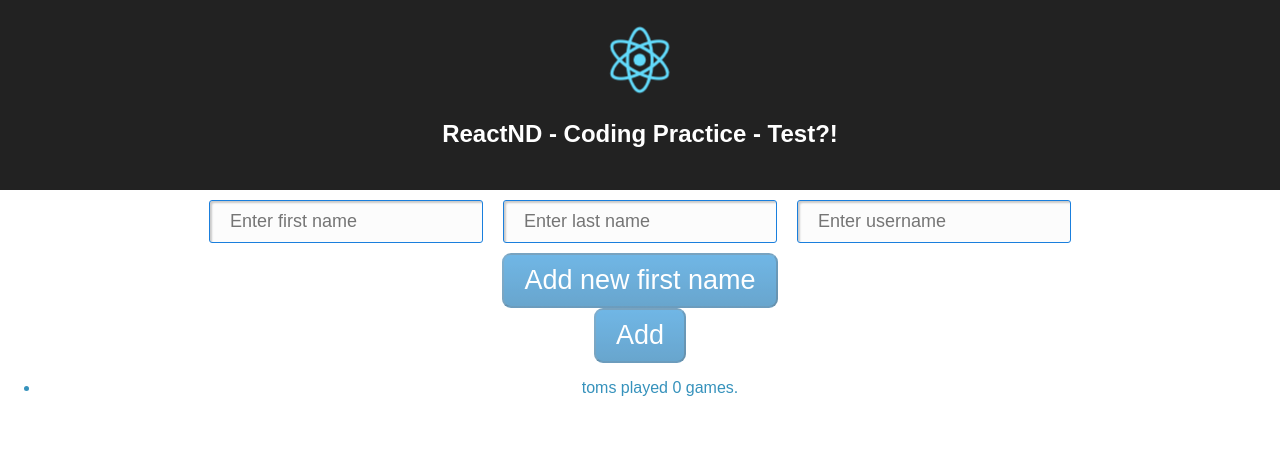
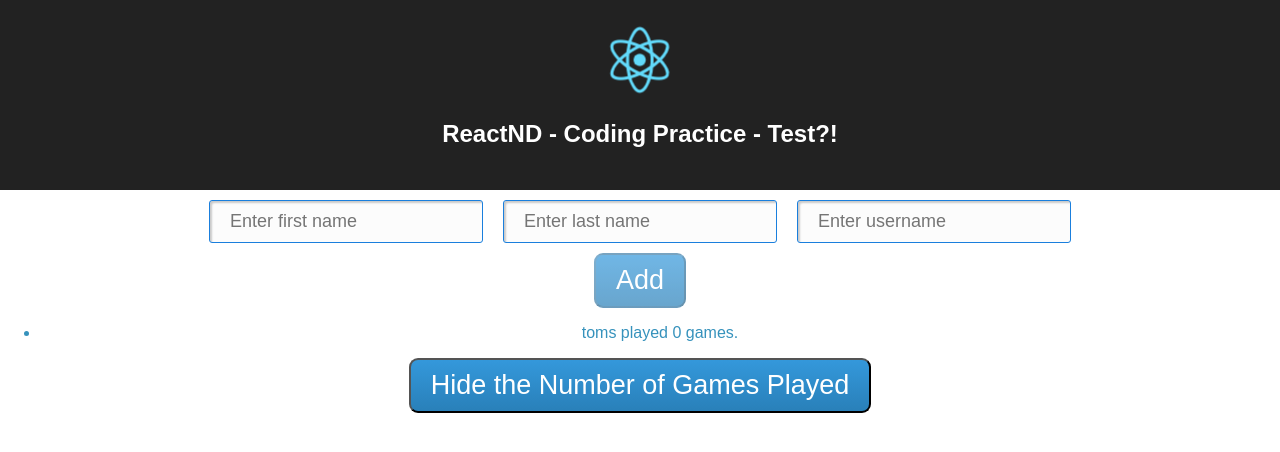
Before and after one commit to tomstockwood/Exercise-1-All-Together, a React (Create React App) app: page / in a window 1280 px wide. Shown: the top 452 px of the page. Built offline with nearby package versions, Linux system fonts and the light colour scheme.

Commit message:
Created a toggle Show/Hide button
The button mostly works, but still has some bugs - it can't deal with a new user being added whilst the no. of games are being hidden

```diff
--- a/src/AddUserToState.js
+++ b/src/AddUserToState.js
@@ -25,12 +25,12 @@ function AddUserToState(props) {
             />
           </form>
 
-          <GenericButton
+          {/* <GenericButton
             disabled={props.test === ''}
             onClick={props.addFirstName}
           >
             Add new first name
-          </GenericButton>
+          </GenericButton> */}
         </div>
     )
 }
--- a/src/App.js
+++ b/src/App.js
@@ -20,6 +20,7 @@ class App extends Component {
     test : '',
     value : '',
     test2 : [],
+    ShowHideButtonText : 'Hide the Number of Games Played',
     newFirstName : '',
     newLastName : '',
     newUsername : '',
@@ -30,7 +31,8 @@ class App extends Component {
         username : 'toms',
         gamesPlayed : 0
       },
-    ]
+    ],
+    gamesPlayedStore : [0]
   };
 
   // componentDidMount() {
@@ -63,7 +65,45 @@ class App extends Component {
         username : this.state.newUsername,
         gamesPlayed : 0
       })
-      this.setState(prevState => ({users}))
+
+      const gamesPlayedArray = this.state.users.map(
+        entry => {return(entry.gamesPlayed)}
+      )
+
+      this.setState(prevState => ({users,
+        gamesPlayedStore : gamesPlayedArray
+      }))
+    }
+  };
+
+  changeShowHideButtonText = event => {
+    const { gamesPlayedStore } = this.state
+
+    if (this.state.ShowHideButtonText === 'Show the Number of Games Played') {
+      let { users } = this.state
+      users = users.map((entry, index) => {return({
+        ...entry,
+        gamesPlayed : gamesPlayedStore[index]
+      })})
+      this.setState({
+        ShowHideButtonText: 'Hide the Number of Games Played',
+        //gamesPlayedStore : gamesPlayedArray,
+        users : users
+      })
+    }
+
+    else {
+      let { users } = this.state
+      users = users.map(entry => {return({
+        ...entry,
+        gamesPlayed : '/*'
+      })})
+
+      this.setState({
+        ShowHideButtonText: 'Show the Number of Games Played',
+        //gamesPlayedStore : gamesPlayedArray,
+        users : users
+      })
     }
   };
 
@@ -101,16 +141,24 @@ class App extends Component {
     this.setState({ newUsername: event.target.value });
   };
 
-  addItem = event => {
-    event.preventDefault();
-    this.setState(oldState => ({
-      test2: [...oldState.test2, this.state.test],
-    }));
+  hideGamesPlayed = event => {
+    this.setState({ ShowHideButtonText: 'Show the Number of Games Played'})
   };
 
-  testFunction = event => {
-    this.setState(prevState => ({ test: 'new' }));
+  showGamesPlayed = event => {
+    this.setState({ ShowHideButtonText: 'Hide the Number of Games Played'})
   };
+
+  // addItem = event => {
+  //   event.preventDefault();
+  //   this.setState(oldState => ({
+  //     test2: [...oldState.test2, this.state.test],
+  //   }));
+  // };
+
+  // testFunction = event => {
+  //   this.setState(prevState => ({ test: 'new' }));
+  // };
 
   render() {
     console.log(this.state)
@@ -184,6 +232,12 @@ class App extends Component {
         >
         </DisplayAllUsers>
 
+        <GenericButton
+          onClick={this.changeShowHideButtonText}
+        >
+          {this.state.ShowHideButtonText}
+        </GenericButton>
+
       </div>
     );
   }
```
Also changed, not shown: src/ShowHideGamesButton.js (added).
